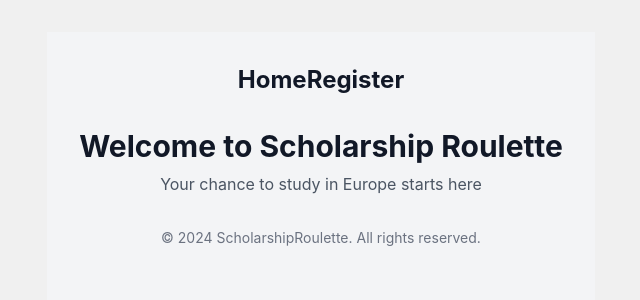
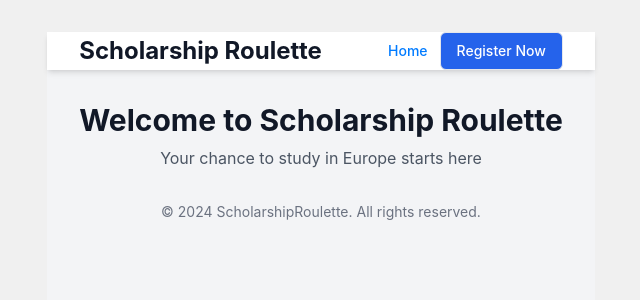
Before and after one commit to DorraJaouad/scholarship-roulette, a React (Vite) app: page / in a window 1280 px wide. Shown: the top 300 px of the page, without its empty margins (319-959 px from the left). Built offline with nearby package versions, Linux system fonts and the light colour scheme.

Commit message:
fix: improve navigation
Signed-off-by: Dorra Jaouad <dorra.jaouad@nextcloud.com>

```diff
--- a/src/App.jsx
+++ b/src/App.jsx
@@ -6,15 +6,36 @@
 function App() {
   return (
     <Router>
-      <div className="min-h-screen bg-gray-100 py-8 px-4 sm:px-6 lg:px-8">
-        <div className="max-w-2xl mx-auto">
-          {/* Navigation */}
-          <nav className="text-center mb-8">
-            <Link to="/" className="text-2xl font-bold text-gray-900 mr-4">Home</Link>
-            <Link to="/register" className="text-2xl font-bold text-gray-900">Register</Link>
-          </nav>
+      <div className="min-h-screen bg-gray-100">
+        {/* Updated Navigation */}
+        <nav className="bg-white shadow-md">
+          <div className="max-w-7xl mx-auto px-4 sm:px-6 lg:px-8">
+            <div className="flex justify-between items-center h-16">
+              <div className="flex-shrink-0">
+                <Link to="/" className="flex items-center">
+                  <span className="text-2xl font-bold text-gray-900">Scholarship Roulette</span>
+                </Link>
+              </div>
+              <div className="flex space-x-8">
+                <Link
+                  to="/"
+                  className="inline-flex items-center px-3 py-2 text-gray-700 hover:text-blue-600 text-sm font-medium transition-colors duration-200"
+                >
+                  Home
+                </Link>
+                <Link
+                  to="/register"
+                  className="inline-flex items-center px-4 py-2 border border-transparent text-sm font-medium rounded-md text-white bg-blue-600 hover:bg-blue-700 transition-colors duration-200"
+                >
+                  Register Now
+                </Link>
+              </div>
+            </div>
+          </div>
+        </nav>
 
-          {/* Routes */}
+        {/* Content Container */}
+        <div className="max-w-2xl mx-auto py-8 px-4 sm:px-6 lg:px-8">
           <Routes>
             <Route path="/" element={<Home />} />
             <Route path="/register" element={<RegistrationForm />} />
```
